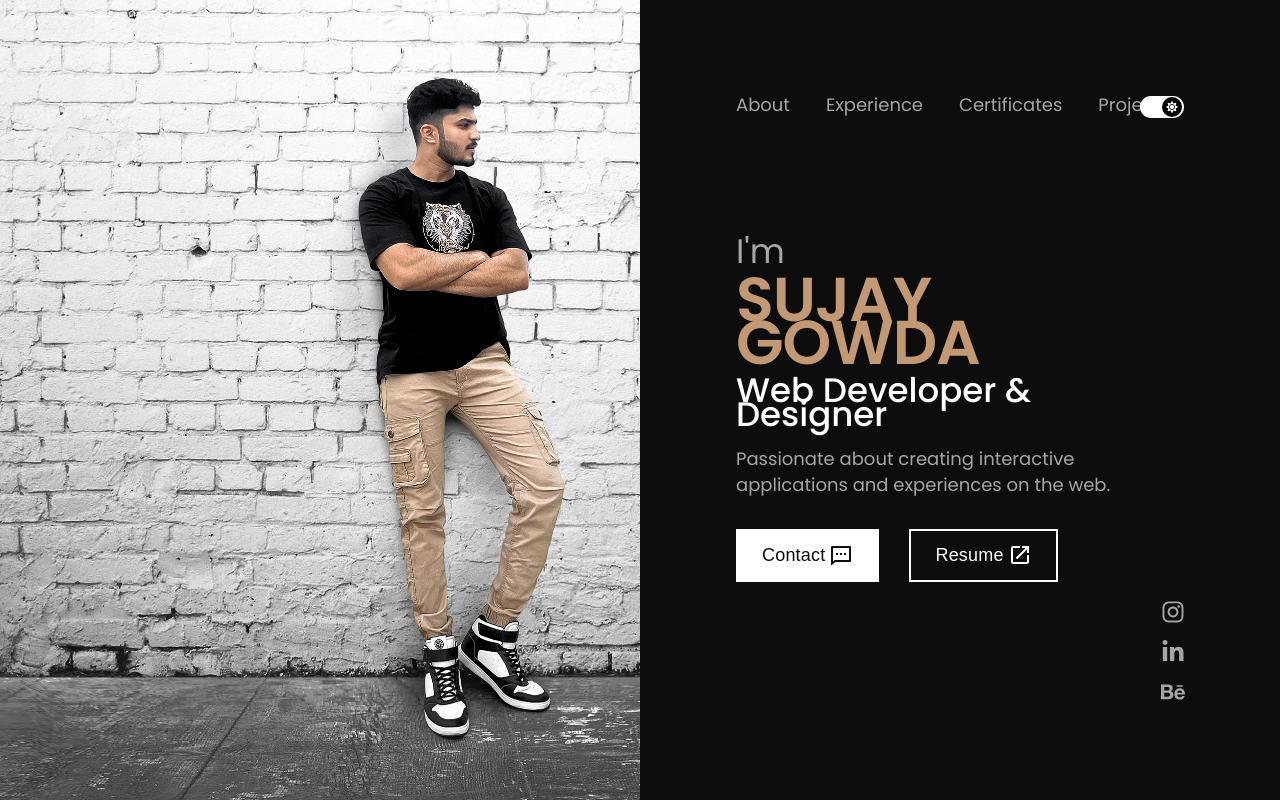
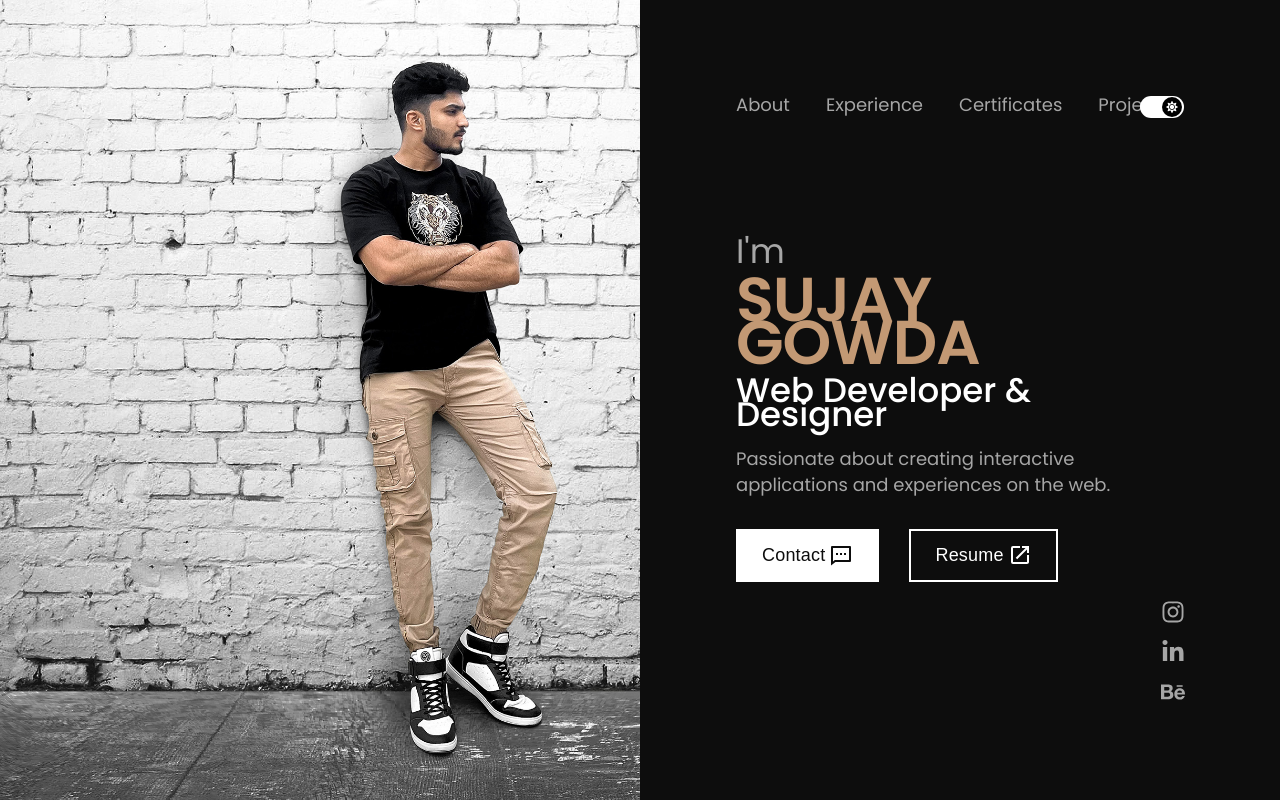
Before and after one commit to SujayGowdaa/portfolio, a React (Create React App) app: page / in a window 1280 px wide. Built offline with nearby package versions, Linux system fonts and the light colour scheme.

Commit message:
LandingPage section updated

```diff
--- a/src/App.module.css
+++ b/src/App.module.css
@@ -44,3 +44,7 @@ a {
   list-style: none;
   display: inline-block;
 }
+
+section {
+  outline: 4px solid var(--primary-color);
+}
--- a/src/components/LandingPage/BannerImage/BannerImage.js
+++ b/src/components/LandingPage/BannerImage/BannerImage.js
@@ -1,10 +1,14 @@
-import styles from "./BannerImage.module.css";
+import classes from "./BannerImage.module.css";
 import bannerImage from "../../../assets/banner_image.jpg";
 
 export default function BannerImage() {
   return (
-    <div className={styles["image-container"]}>
-      <img src={bannerImage} alt="sujay gowda" />
+    <div className={classes["image-container"]}>
+      <img
+        className={classes["banner-image"]}
+        src={bannerImage}
+        alt="sujay gowda"
+      />
     </div>
   );
 }
--- a/src/components/LandingPage/BannerImage/BannerImage.module.css
+++ b/src/components/LandingPage/BannerImage/BannerImage.module.css
@@ -6,4 +6,11 @@
 
 .image-container img {
   height: 100%;
+  transform: scale(1.1);
+  transition: all 0.5s ease-out;
+  transform: scale(1.12);
 }
+
+.banner-image:hover {
+  transform: scale(1.05);
+}
```
